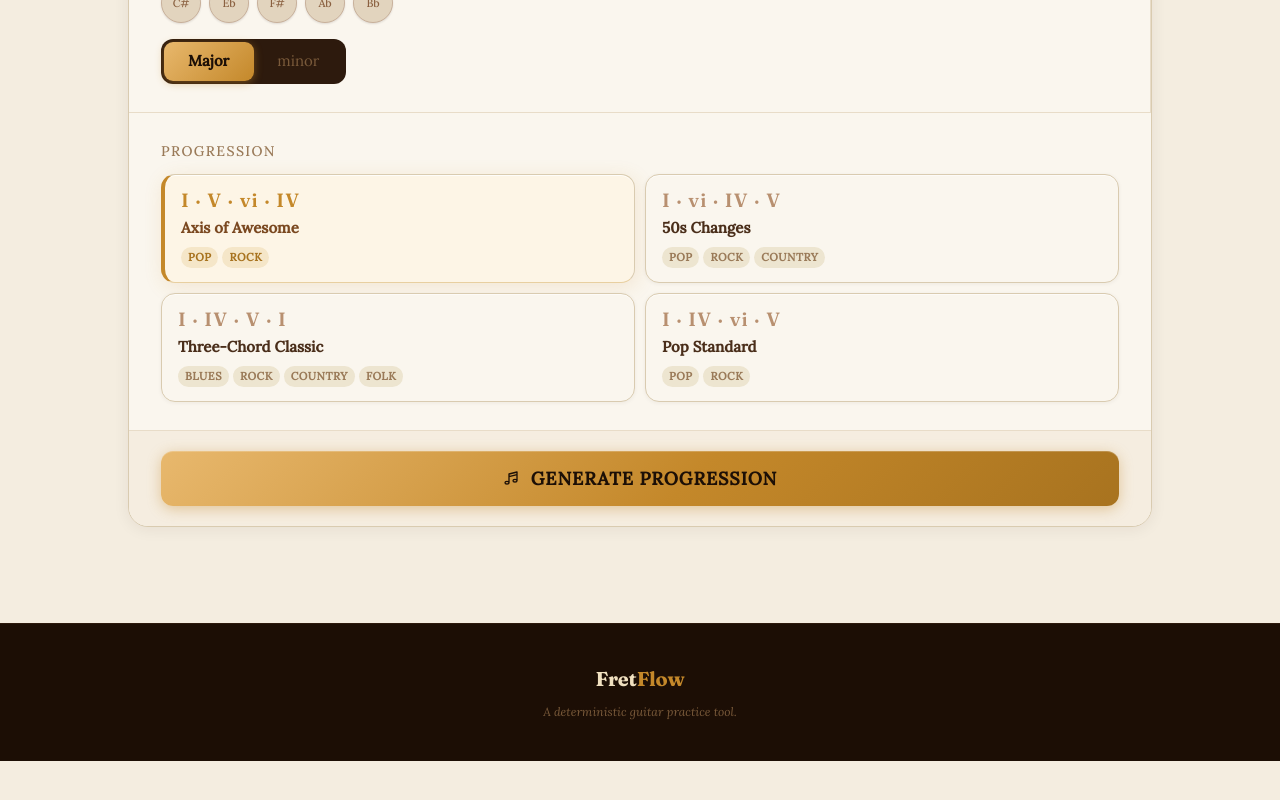
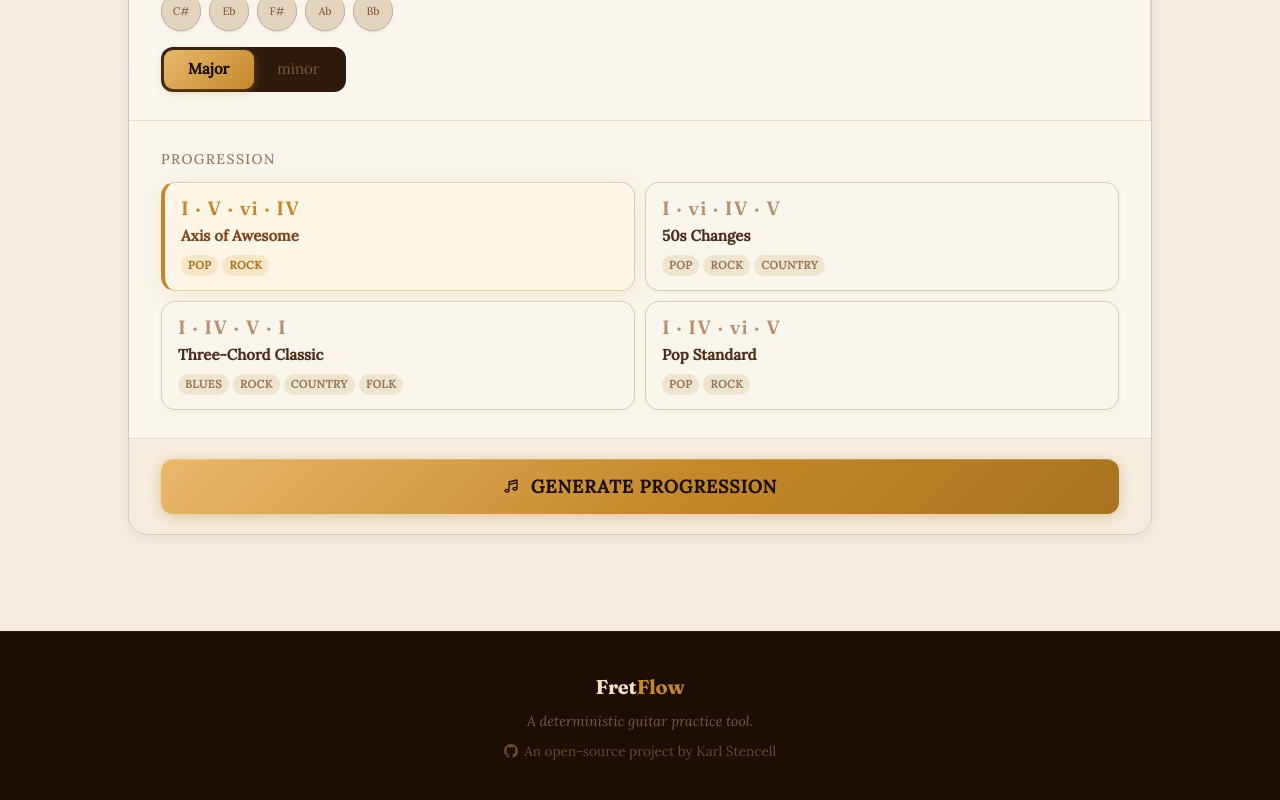
Before and after one commit to kstencell/fretflow, a React (Vite) app: page / in a window 1280 px wide. Shown: the part 1915-2715 px from the top of the page. Before the commit the page ends 2676 px from the top, so only its background shows below. Built offline with nearby package versions, Linux system fonts and the light colour scheme.

Commit message:
docs updates

```diff
--- a/src/ui/FretboardDiagram.tsx
+++ b/src/ui/FretboardDiagram.tsx
@@ -5,7 +5,7 @@
 const NUT_X = 18;
 const PAD_RIGHT = 14;
 const PAD_TOP = 10;
-const PAD_BOTTOM = 20;
+const PAD_BOTTOM = 28;
 const DOT_R = 9;
 const NUT_W = 4;
 const FRETS_MIN = 4;
@@ -127,7 +127,7 @@
         {/* Fret number for non-open shapes */}
         {!showNut && (
           <text
-            x={NUT_X + 4} y={PAD_TOP + 5 * STRING_SPACING + 13}
+            x={NUT_X + 4} y={PAD_TOP + 5 * STRING_SPACING + DOT_R + 12}
             textAnchor="start" fill="#9a7a58" fontSize={9} fontFamily="monospace"
           >
             {displayStart}fr
--- a/src/ui/HomePage.tsx
+++ b/src/ui/HomePage.tsx
@@ -243,10 +243,9 @@
         <div
           className="absolute inset-0 pointer-events-none"
           style={{
-            background:
-              isNarrow
-                ? "radial-gradient(ellipse 95% 45% at 50% 44%, rgba(245,237,226,0.92) 0%, rgba(245,237,226,0.72) 38%, transparent 65%)"
-                : "radial-gradient(ellipse 55% 50% at 50% 44%, rgba(245,237,226,0.92) 0%, rgba(245,237,226,0.72) 38%, transparent 65%)",
+            background: isNarrow
+              ? "radial-gradient(ellipse 95% 45% at 50% 44%, rgba(245,237,226,0.92) 0%, rgba(245,237,226,0.72) 38%, transparent 65%)"
+              : "radial-gradient(ellipse 55% 50% at 50% 44%, rgba(245,237,226,0.92) 0%, rgba(245,237,226,0.72) 38%, transparent 65%)",
           }}
         />
 
@@ -744,7 +743,7 @@
             Fret<span style={{ color: "#c4882a" }}>Flow</span>
           </span>
           <p
-            className="text-xs text-center leading-relaxed"
+            className="text-sm text-center leading-relaxed"
             style={{
               color: "#7a5a3a",
               fontFamily: "'Lora', serif",
@@ -753,6 +752,35 @@
           >
             A deterministic guitar practice tool.
           </p>
+          <a
+            href="https://github.com/kstencell/fretflow"
+            target="_blank"
+            rel="noopener noreferrer"
+            style={{
+              display: "inline-flex",
+              alignItems: "center",
+              gap: "0.4rem",
+              fontFamily: "'Lora', Georgia, serif",
+              color: "#7a5a3a",
+              fontSize: "0.85rem",
+              fontWeight: 400,
+              textDecoration: "none",
+              opacity: 0.8,
+            }}
+            onMouseEnter={(e) => (e.currentTarget.style.opacity = "1")}
+            onMouseLeave={(e) => (e.currentTarget.style.opacity = "0.8")}
+          >
+            <svg
+              width="14"
+              height="14"
+              viewBox="0 0 24 24"
+              fill="currentColor"
+              aria-hidden="true"
+            >
+              <path d="M12 0C5.37 0 0 5.37 0 12c0 5.31 3.435 9.795 8.205 11.385.6.105.825-.255.825-.57 0-.285-.015-1.23-.015-2.235-3.015.555-3.795-.735-4.035-1.41-.135-.345-.72-1.41-1.23-1.695-.42-.225-1.02-.78-.015-.795.945-.015 1.62.87 1.845 1.23 1.08 1.815 2.805 1.305 3.495.99.105-.78.42-1.305.765-1.605-2.67-.3-5.46-1.335-5.46-5.925 0-1.305.465-2.385 1.23-3.225-.12-.3-.54-1.53.12-3.18 0 0 1.005-.315 3.3 1.23.96-.27 1.98-.405 3-.405s2.04.135 3 .405c2.295-1.56 3.3-1.23 3.3-1.23.66 1.65.24 2.88.12 3.18.765.84 1.23 1.905 1.23 3.225 0 4.605-2.805 5.625-5.475 5.925.435.375.81 1.095.81 2.22 0 1.605-.015 2.895-.015 3.3 0 .315.225.69.825.57A12.02 12.02 0 0 0 24 12c0-6.63-5.37-12-12-12z" />
+            </svg>
+            An open-source project by Karl Stencell
+          </a>
         </div>
       </footer>
     </div>
```
Also changed, not shown: 5 other files (tests, documents, lock files or other folders).
